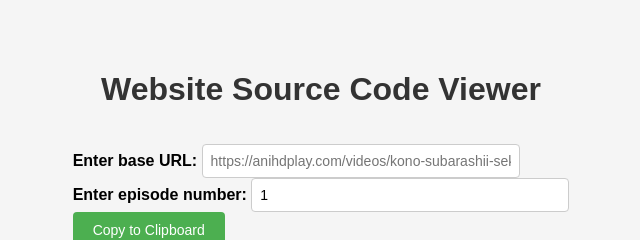
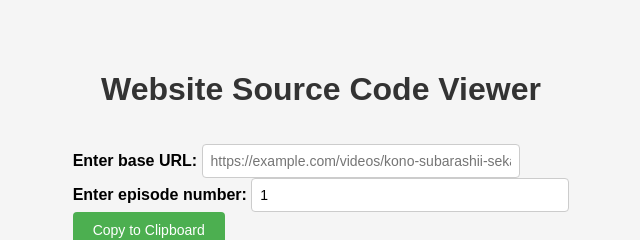
Before and after one commit to wayexit995/Code_For_Myself, a plain HTML site: page Konosuba.html in a window 1280 px wide. Shown: the top 240 px of the page, 319-959 px from the left. Drawn offline with Linux system fonts and the light colour scheme.

Commit message:
Update Konosuba.html

```diff
--- a/Konosuba.html
+++ b/Konosuba.html
@@ -164,7 +164,7 @@
         <div id="input-container">
 		<p id="removed-number"></p>
             <label for="input-url">Enter base URL:</label>
-            <input type="text" id="input-url" placeholder="https://anihdplay.com/videos/kono-subarashii-sekai-ni-bakuen-wo-dub-episode-" oninput="removeNumbersFromURL()">
+            <input type="text" id="input-url" placeholder="https://example.com/videos/kono-subarashii-sekai-ni-shukufuku-wo-kono-subarashii-choker-ni-shukufuku-wo-dub-episode-" oninput="removeNumbersFromURL()">
             <br>
             <label for="input-episode">Enter episode number:</label>
             <input type="number" id="input-episode" value="1">
```
